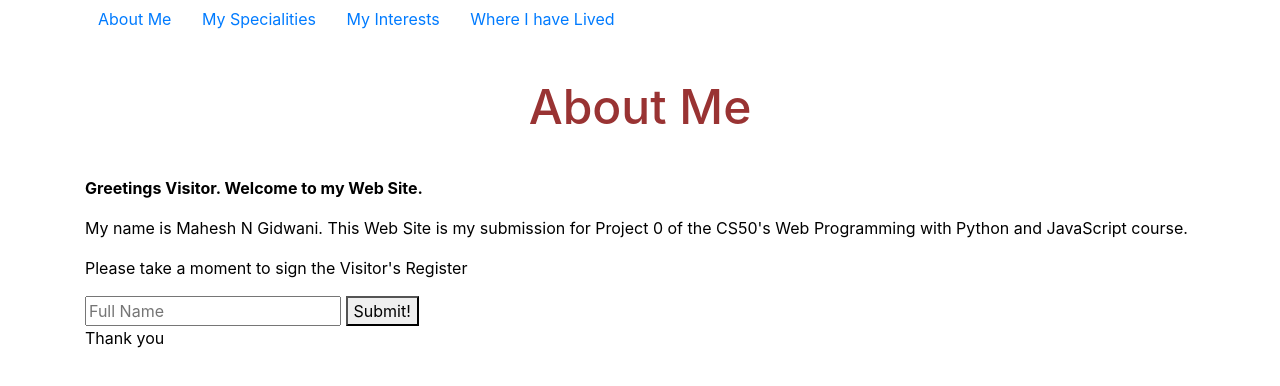
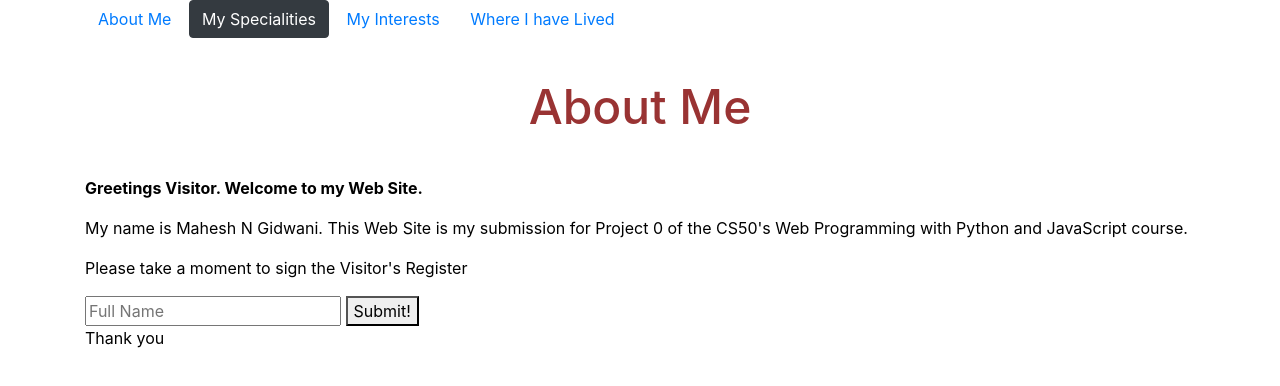
Before and after one commit to mng101/Project0, a plain HTML site: page index.html in a window 1280 px wide. Drawn offline with nearby package versions, Linux system fonts and the light colour scheme.

Commit message:
Misc Updates

```diff
--- a/index.html
+++ b/index.html
@@ -8,7 +8,7 @@
     <body>
       <div class="container">
         <a href="index.html" class="btn btn-link">About Me</a>
-        <a href="MySpecialities.html" class="btn $button-style">My Specialities</a>
+        <a href="MySpecialities.html" class="btn btn-dark">My Specialities</a>
         <a href="MyInterests.html" class="btn btn-link">My Interests</a>
         <a href="WhereIHaveLived.html" class="btn btn-link">Where I have Lived</a>
         <h1>About Me</h1>
--- a/styles.scss
+++ b/styles.scss
@@ -1,5 +1,3 @@
-$button-style: btn-dark;
-
 html {
   font-family: Arial, sans-serif;
 }
```
Also changed, not shown: styles.css.
